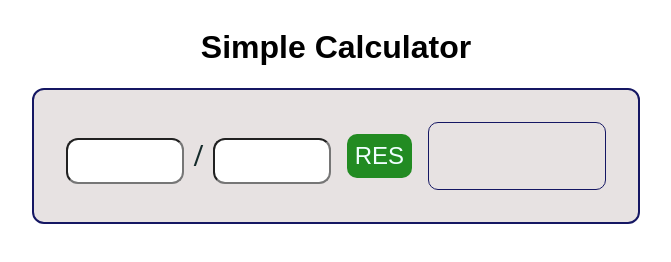
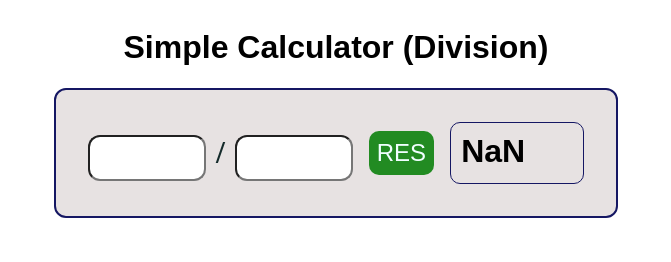
Before and after one commit to GenildoLopes/Calculadora-Simples-JS, a plain HTML site: page index.html in a window 1280 px wide. Both pictures are taken after a click on the button "RES". Shown: the whole page, without its empty margins (304-975 px from the left). Drawn offline with Linux system fonts and the light colour scheme.

Commit message:
Vers. 1.0
Término da versão

```diff
--- a/index.html
+++ b/index.html
@@ -8,11 +8,14 @@
 
     <!-- CSS -->
     <link rel="stylesheet" href="style.css">
+
+    <script src="script.js"></script>
+
 </head>
     <!-- Calculator Interface -->
 <body>
     <div class="box-1">
-            <h1>Simple Calculator</h1>
+            <h1>Simple Calculator (Division)</h1>
         <div class="box-2">
         <!-- Num 1 -->
         <input type="text" id="num-1">
@@ -22,14 +25,13 @@
         <!-- Button -->
         <button type="submit" onclick="result()">RES</button>
         <!-- Res. -->
-            <div class="box-res">
-                <h2></h2>
+            <div id="box-res">
+                <h3 id="res-txt"></h3>
             </div>
         </div>
     </div>
 
 
     <!-- JS -->
-    <script src="script.js"></script>
 </body>
 </html>
--- a/script.js
+++ b/script.js
@@ -4,10 +4,14 @@ function result() {
 
     var numberOne = parseInt(document.getElementById('num-1').value);
     var numberTwo = parseInt(document.getElementById('num-2').value);
-    var res = document.getElementsByTagName('h2');
 
-    var resultado = numberOne / numberTwo;
+    var res = document.getElementById('res-txt');
 
-    res.innerHTML = `${resultado}`
+    var resultNumber = numberOne / numberTwo;
+
+    total = resultNumber.toFixed(2);
+
+    res.innerHTML = `${total}`
+
 
 }
--- a/style.css
+++ b/style.css
@@ -52,10 +52,18 @@ span {
     padding: 10px;
 }
 
-.box-res {
-    width: 10rem;
-    height: 50px;
+#box-res {
+    width: 7rem;
+    height: 40px;
     border: 1px solid rgb(21, 23, 99);
     border-radius: 10px;
-    padding: 0.5rem;
+    padding: 10px;
 }
+
+#res-txt {
+    display: flex;
+    align-items: center;
+    font-family: Arial, Helvetica, sans-serif;
+    font-size: 2rem;
+    margin: 0;
+}
```
